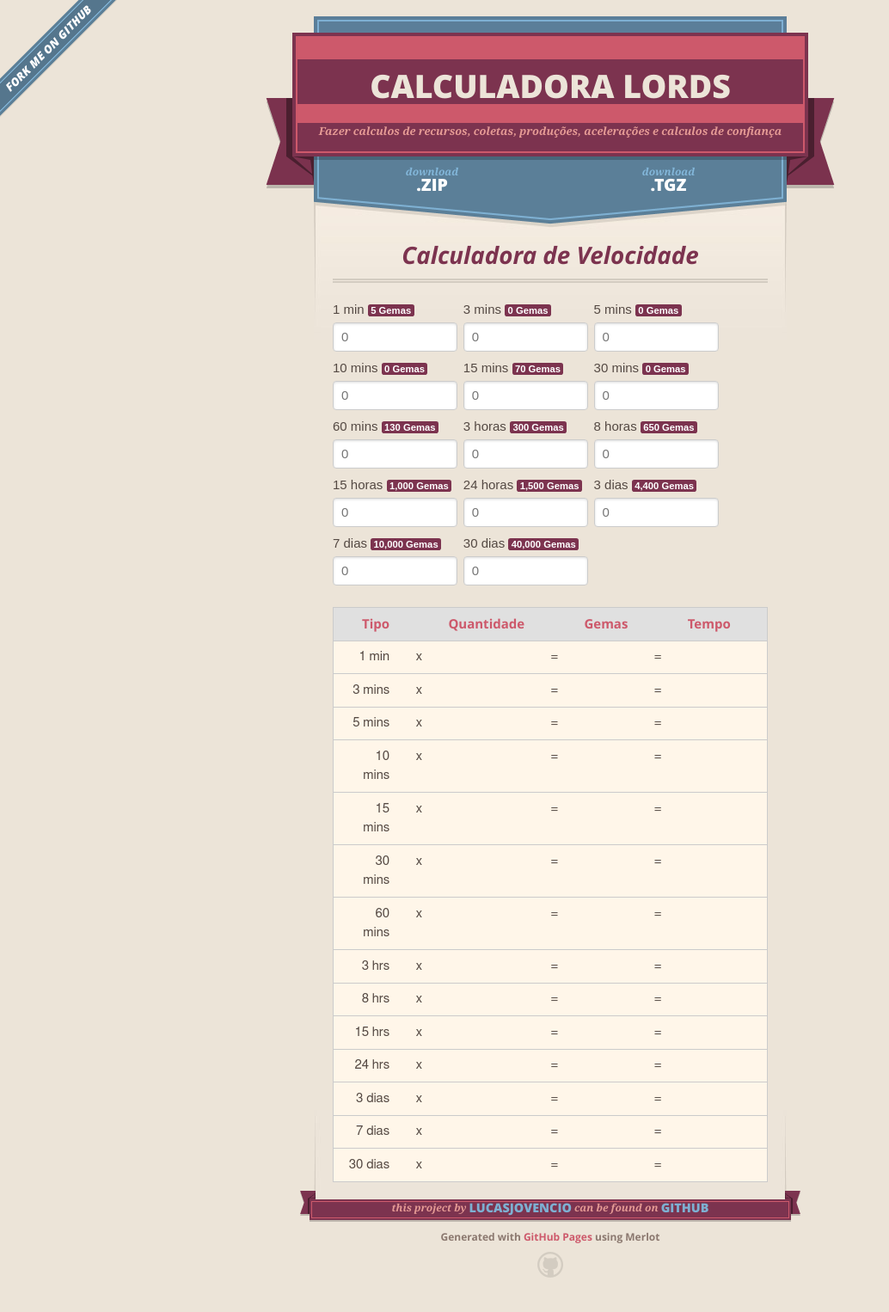
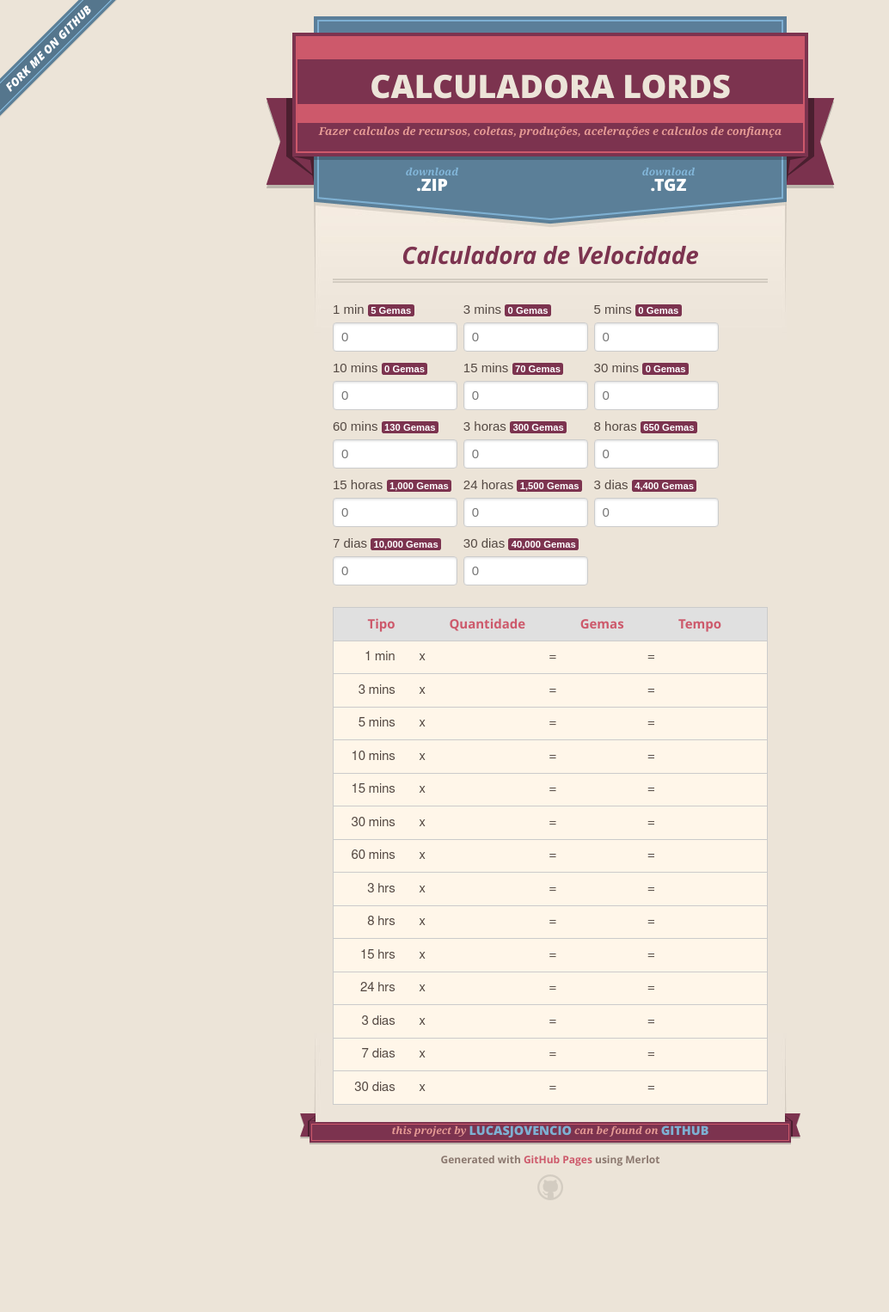
Before and after one commit to lucasjovencio/lordesmobile, a Jekyll site: the page built from index.md, in a window 1280 px wide. Shown: the whole page at 86% size, without its empty margins (0-1034 px from the left). Built offline with Jekyll 4.4.1, drawn with Linux system fonts in a browser that asks for light colours; nearby versions of some CDN libraries; after the commit the page ends 1436 px from its top, so only the background shows below that.

Commit message:
Update personalizado.css

```diff
--- a/assets/css/personalizado.css
+++ b/assets/css/personalizado.css
@@ -37,3 +37,7 @@
 .txt-right{
  text-align:right;
 }
+
+.table-vel td, .table-vel th {
+    padding: .5em 0.9em;
+}
```
